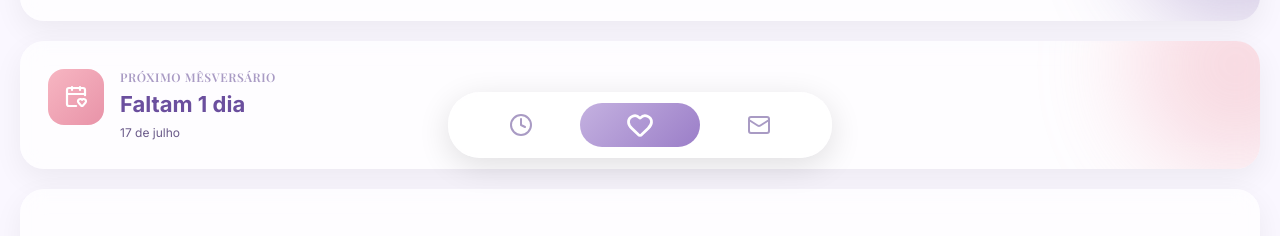
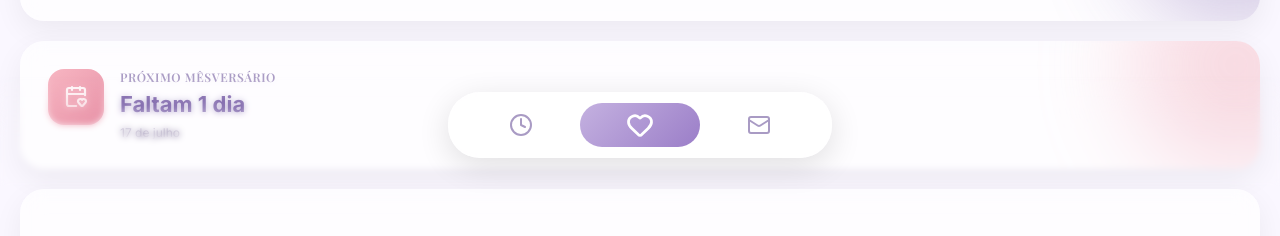
Before and after one commit to rios-v/YouAndMe, a Next.js app: page / in a window 1280 px wide. Both pictures are taken after a click on the button "Sou o Arthur". Shown: the part 614-850 px from the top of the page. Built offline with nearby package versions, Linux system fonts and the light colour scheme; a web font is replaced by a local one.

Commit message:
efeito de vidro fosco embaixo da navbar

```diff
--- a/components/BottomNav.tsx
+++ b/components/BottomNav.tsx
@@ -17,6 +17,17 @@ export function BottomNav() {
   const activeIndex = navItems.findIndex((item) => item.href === pathname);
 
   return (
+    <>
+      <div
+        className="fixed bottom-0 left-0 right-0 h-28 z-40 pointer-events-none"
+        style={{
+          backdropFilter: "blur(3px)",
+          WebkitBackdropFilter: "blur(8px)",
+          maskImage: "linear-gradient(to top, black 40%, transparent 100%)",
+          WebkitMaskImage: "linear-gradient(to top, black 40%, transparent 100%)",
+        }}
+      />
+
       <div className="fixed bottom-3 left-1.5 right-1.5 p-4 pb-safe z-50 pointer-events-none">
         <nav
           className="glass-panel rounded-4xl max-w-sm mx-auto shadow-[0_8px_32px_rgba(0,0,0,0.12)] border border-white/40"
@@ -86,5 +97,6 @@ export function BottomNav() {
           </div>
         </nav>
       </div>
+    </>
   );
 }
```
Lines whose indentation alone changed are shown as unchanged.
